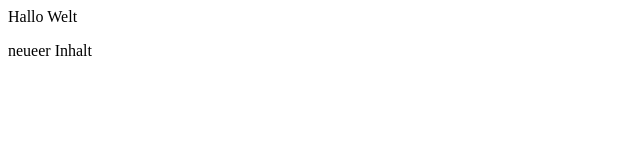
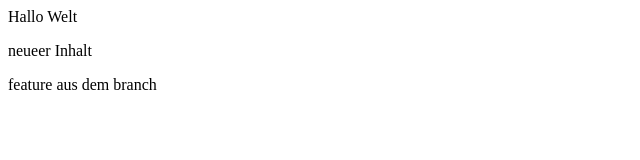
Before and after one commit to matzi19/example, a plain HTML site: page index.html in a window 1280 px wide. Shown: the whole page, without its empty margins (0-640 px from the left). Drawn offline with Linux system fonts and the light colour scheme.

Commit message:
New feature added

```diff
--- a/index.html
+++ b/index.html
@@ -2,3 +2,5 @@
 <p>Hallo Welt</p>
 
 <p>neueer Inhalt</p>
+
+<p>feature aus dem branch</p>
```
